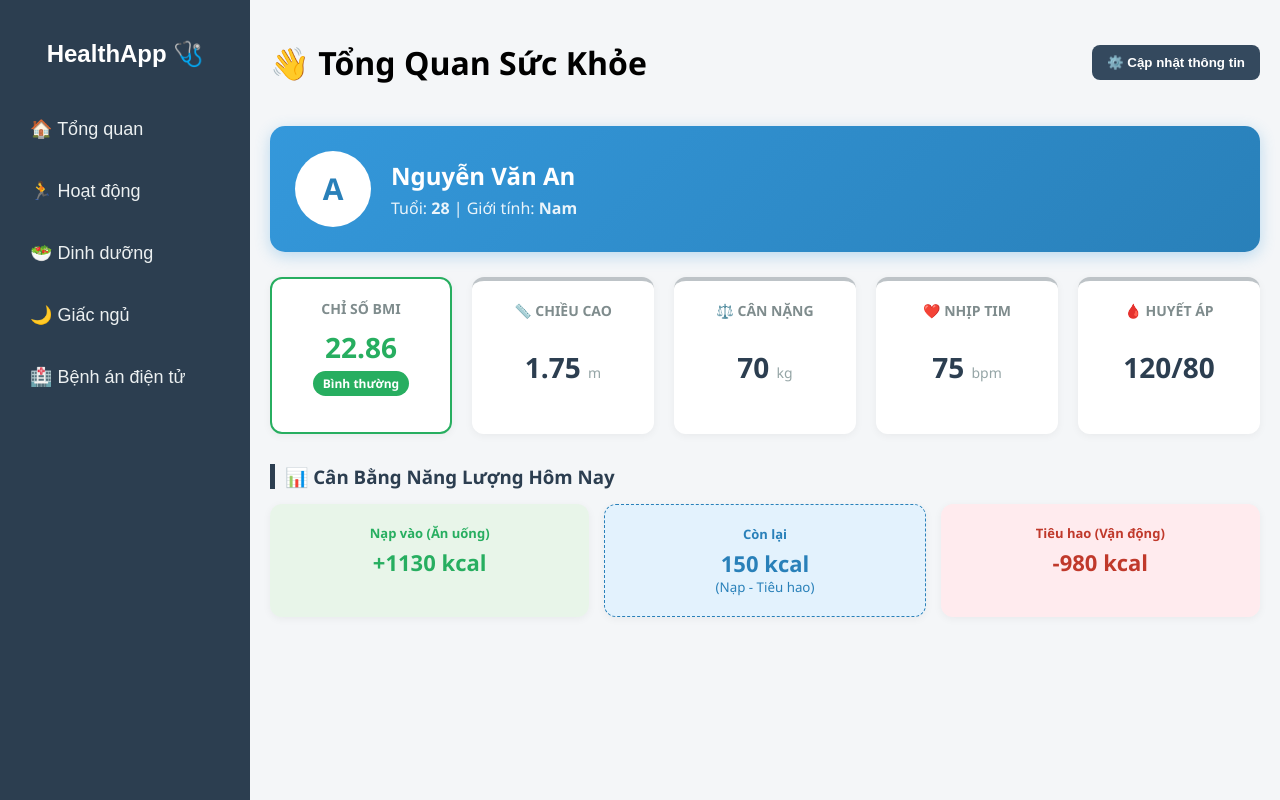
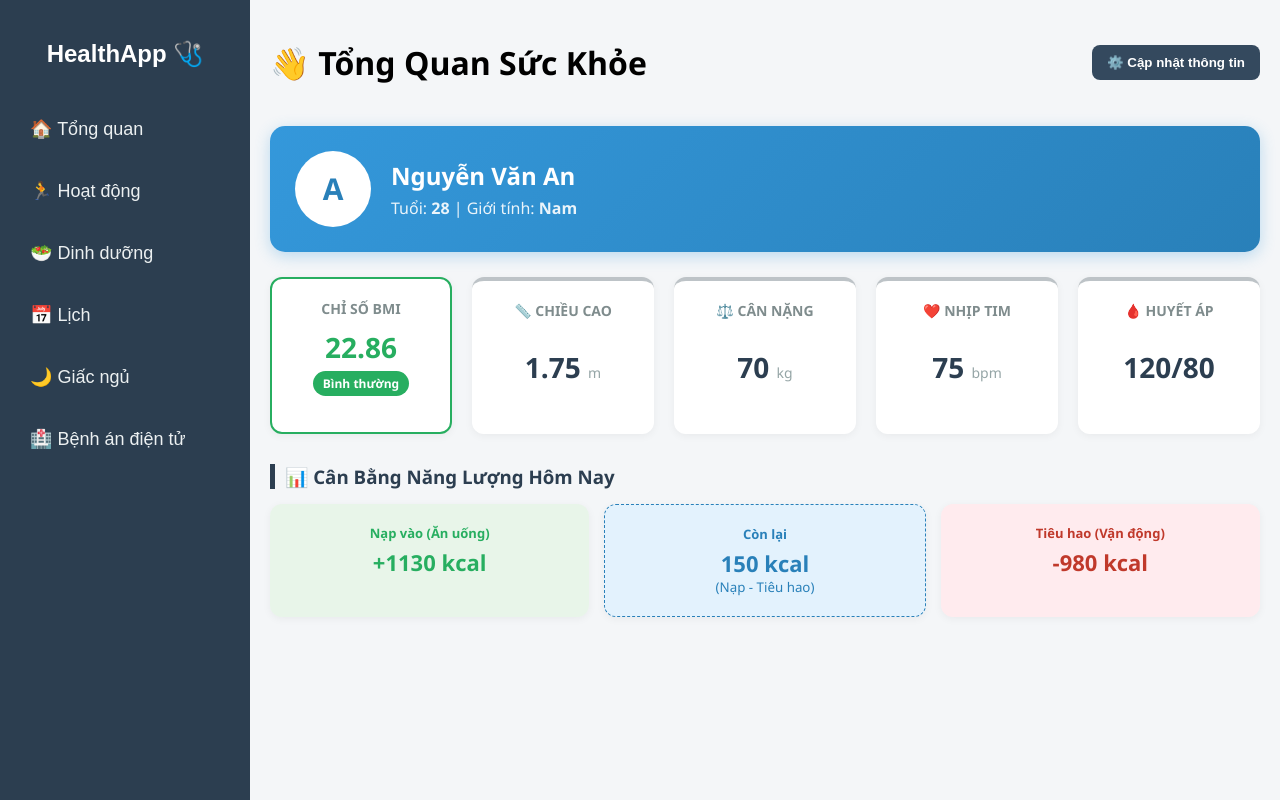
Before and after one commit to kastnew/OOP_BTL, a React (Vite) app in the folder frontend/: page / in a window 1280 px wide. Built offline with nearby package versions, Linux system fonts and the light colour scheme.

Commit message:
Update Sidebar.jsx

```diff
--- a/frontend/src/components/Sidebar.jsx
+++ b/frontend/src/components/Sidebar.jsx
@@ -1,6 +1,6 @@
 // src/components/Sidebar.jsx
 import React from 'react';
-import { Link } from 'react-router-dom'; // Dùng Link để chuyển trang không load lại web
+import { Link } from 'react-router-dom';
 import './Sidebar.css';
 
 const Sidebar = () => {
@@ -9,10 +9,15 @@ const Sidebar = () => {
       <div className="logo">
         <h2>HealthApp 🩺</h2>
       </div>
+
       <nav className="menu">
         <Link to="/" className="menu-item">🏠 Tổng quan</Link>
         <Link to="/activities" className="menu-item">🏃 Hoạt động</Link>
         <Link to="/nutrition" className="menu-item">🥗 Dinh dưỡng</Link>
+
+        {/* ✅ CHỈ THÊM DÒNG NÀY */}
+        <Link to="/calendar" className="menu-item">📅 Lịch</Link>
+
         <Link to="/sleep" className="menu-item">🌙 Giấc ngủ</Link>
         <Link to="/medical-records" className="menu-item">🏥 Bệnh án điện tử</Link>
       </nav>
```
